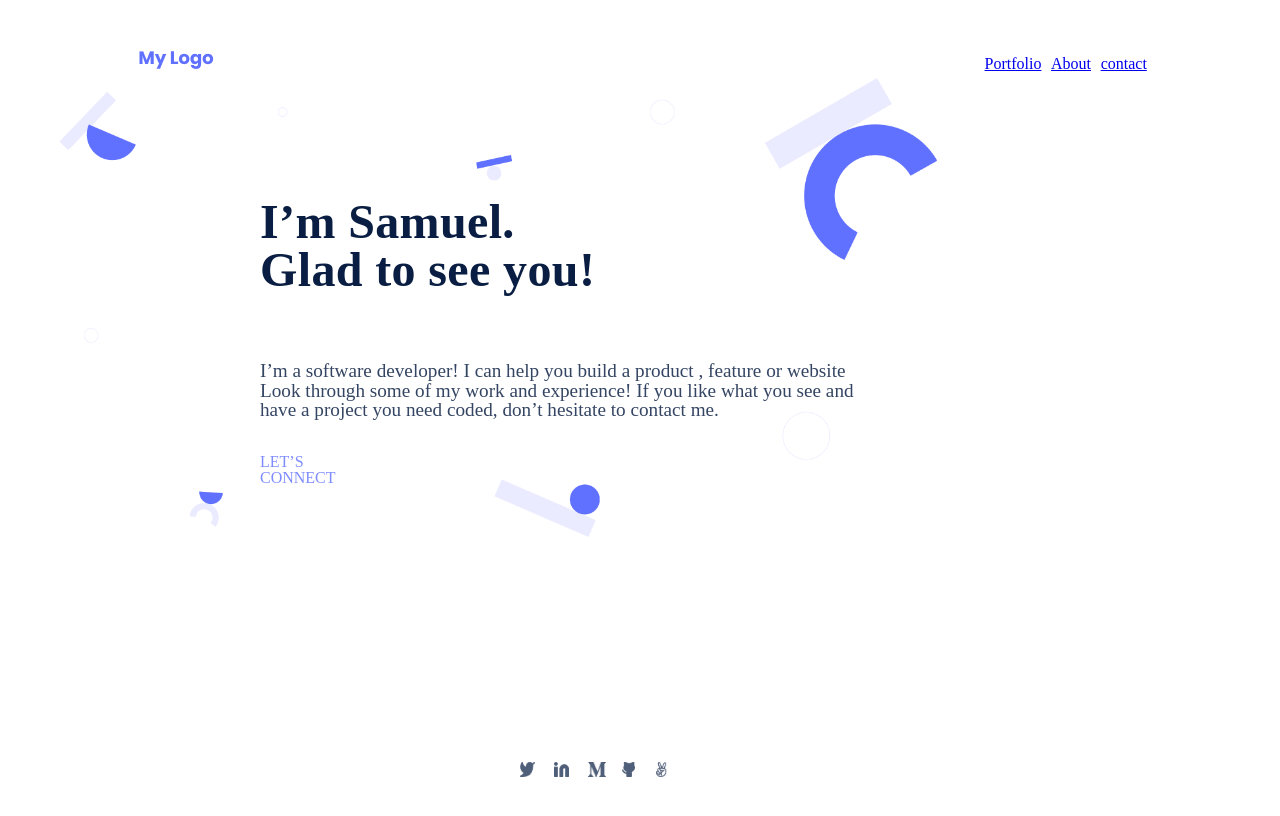
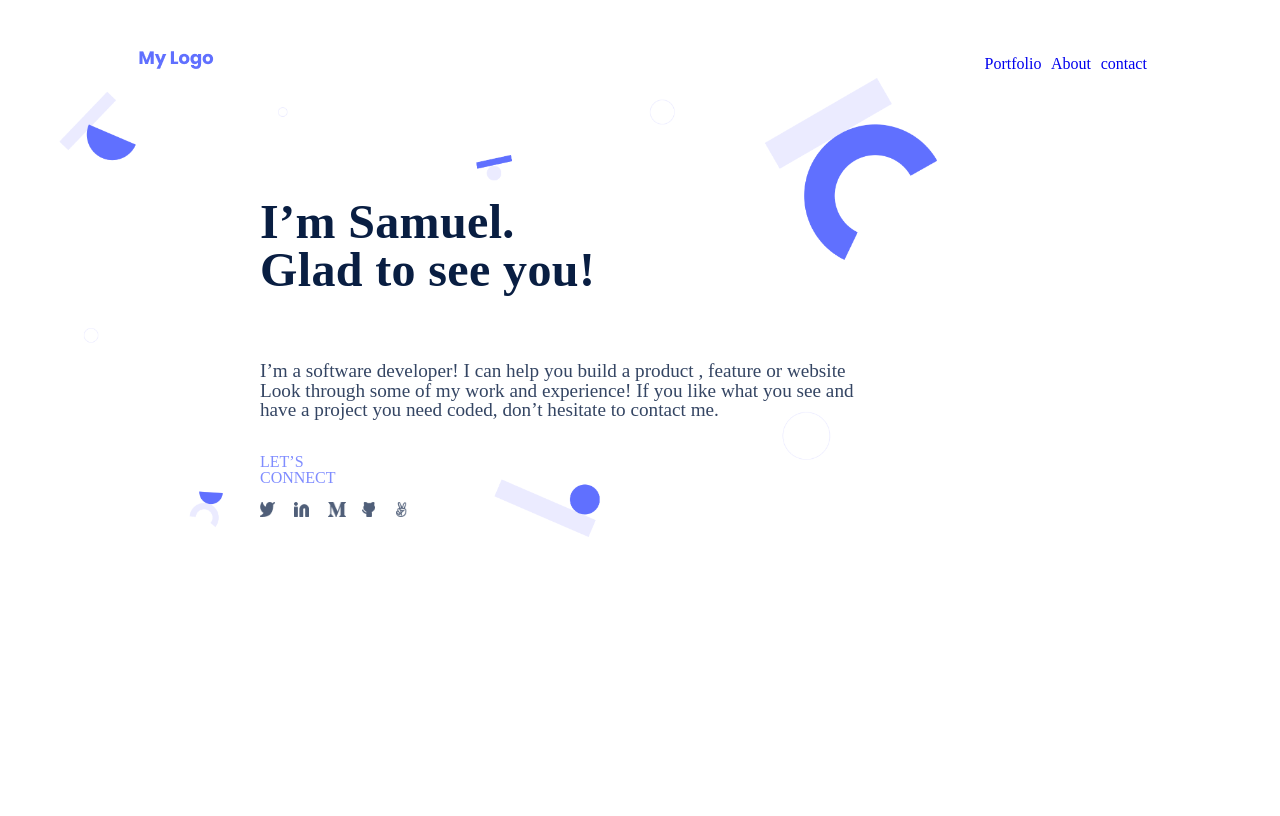
Before and after one commit to samuelkinyanjui/Portfolio-mobile-first, a website: page index.html in a window 1280 px wide. Drawn offline with Linux system fonts and the light colour scheme.

Commit message:
Update style.css
updated the style.css

```diff
--- a/style.css
+++ b/style.css
@@ -1,8 +1,13 @@
 html {
     font-size: 16px;
   }
+  a{
+      text-decoration:none;
+  }
 
-@media (min-width: 375px) {
+
+
+  @media (min-width: 375px){
     .maincontainer {
         display: flex;
         flex-direction: column;
@@ -10,6 +15,7 @@ html {
         height: 82%;
         padding: 2%;
         margin: 2%;
+
       }
 
       img {
@@ -107,7 +113,6 @@ html {
         flex: 1;
         width: 10.6rem;
         height: 1rem;
-    padding: 16.25rem;
       }
 
       .enabled {
@@ -183,9 +188,11 @@ html {
       .media li {
         flex: 1;
       }
+
+
   }
 
-@media (min-width: 768px) {
+  @media (min-width: 768px){
     .maincontainer {
         display: flex;
         flex-direction: column;
@@ -193,6 +200,7 @@ html {
         height: 82%;
         padding: 2%;
         margin: 2%;
+
       }
 
       img {
@@ -290,7 +298,6 @@ html {
         flex: 1;
         width: 10.6rem;
         height: 1rem;
-    padding: 16.25rem;
       }
 
       .enabled {
@@ -366,4 +373,6 @@ html {
       .media li {
         flex: 1;
       }
+
+
   }
```
Lines whose indentation alone changed are shown as unchanged.
